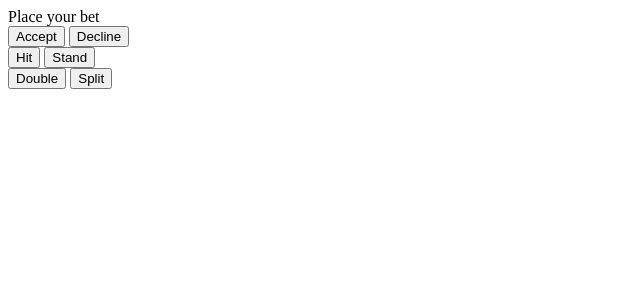
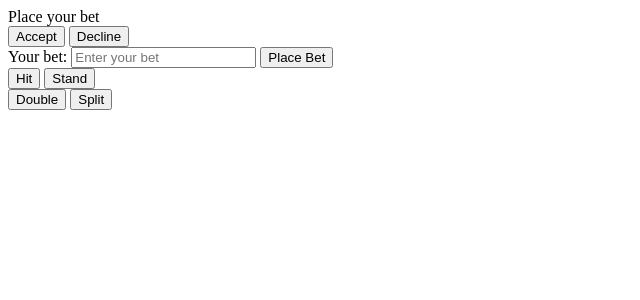
Before and after one commit to chrisfox9158/blackjack-table, a Flask app: page / in a window 1280 px wide. Shown: the top 300 px of the page, without its empty margins (0-640 px from the left). Run offline with Flask 3, Linux system fonts and the light colour scheme; data that the repository does not hold is empty.

Commit message:
Add bankroll display and betting input to the game interface

```diff
--- a/static/script.js
+++ b/static/script.js
@@ -4,6 +4,7 @@ fetch("/state")
     .then(data => {
         console.log(data);
         updateBanner(data);
+        updateBankroll(data);
 
         // Render cards for state
         const dealerCards = getDealerCardsArray(data.dealer_state);
@@ -49,3 +50,9 @@ function getDealerCardsArray(dealerState) {
         return cardsArray;
     }
 }
+
+// BETTING phase handlers
+function updateBankroll(data) {
+    const bankrollElement = document.getElementById("bankroll-chips");
+    bankrollElement.textContent = data.seats[0].bankroll;
+}
--- a/templates/index.html
+++ b/templates/index.html
@@ -21,6 +21,9 @@
                         <div class="bet"></div>
                     </div>
                 </div>
+                <label for="bet-input">Your bet: </label>
+                <input type="number" id="bet-input" name="bet-input" placeholder="Enter your bet">
+                <button id="place-bet">Place Bet</button>
                 <div id="bankroll-chips"></div>
             </div>
             <div id="button-panel">
```
